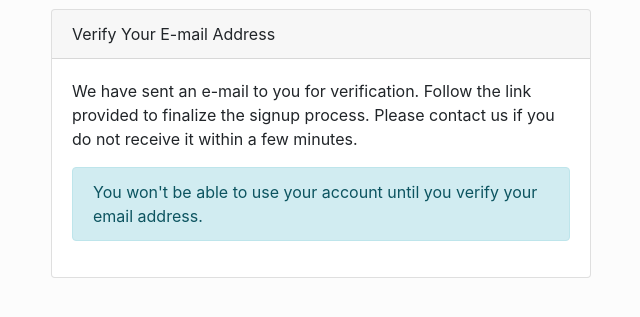
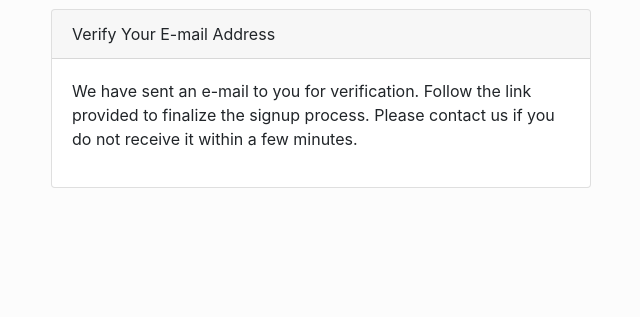
Before and after one commit to nicholas-russell/fco-database, a Django app: a page that uses templates/account/verification_sent.html in a window 1280 px wide. Shown: the part 56-373 px from the top of the page, without its empty margins (319-959 px from the left). Run offline with Django 3.2, Linux system fonts and the light colour scheme; some libraries are stand-ins or nearby versions.

Commit message:
Removed alert box from email verification_sent.html

```diff
--- a/templates/account/verification_sent.html
+++ b/templates/account/verification_sent.html
@@ -13,9 +13,6 @@
                 </div>
                 <div class="card-body">
                     <p>{% blocktrans %}We have sent an e-mail to you for verification. Follow the link provided to finalize the signup process. Please contact us if you do not receive it within a few minutes.{% endblocktrans %}</p>
-                    <div class="alert alert-info">
-                        You won't be able to use your account until you verify your email address.
-                    </div>
                 </div>
             </div>
         </div>
```
